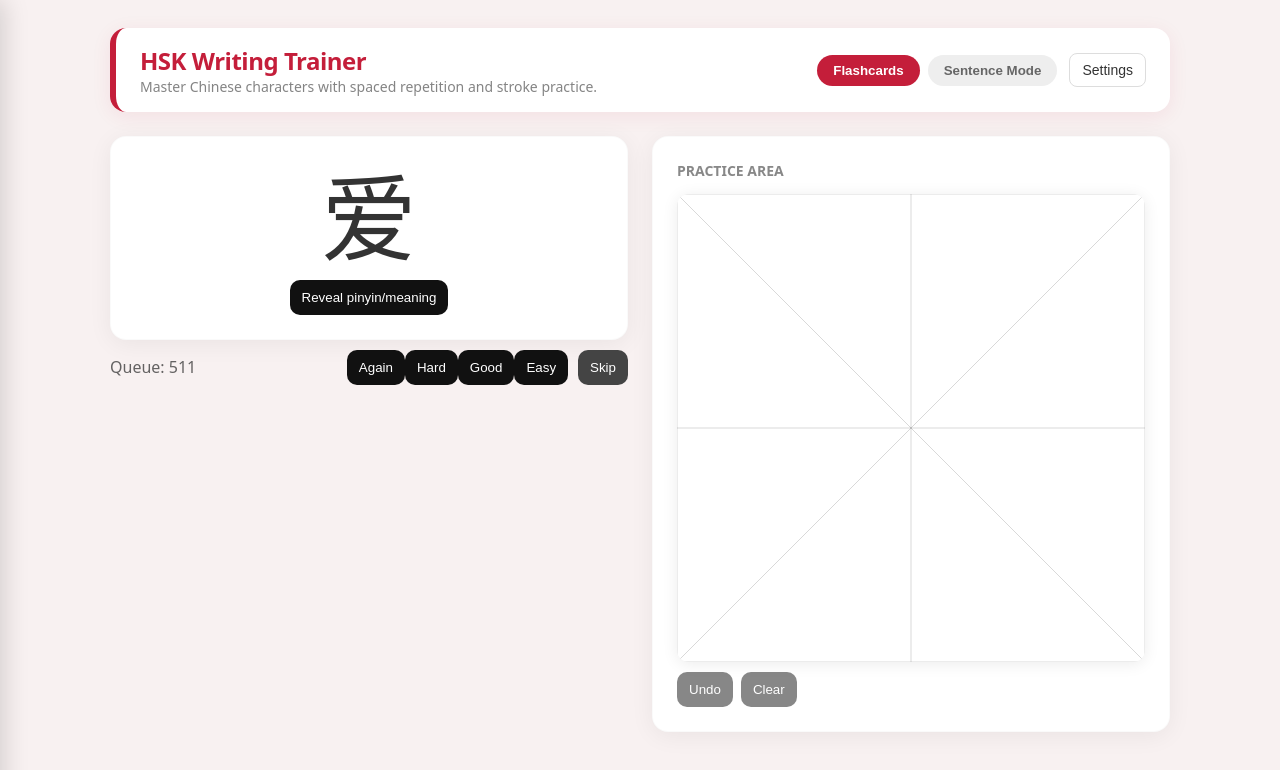
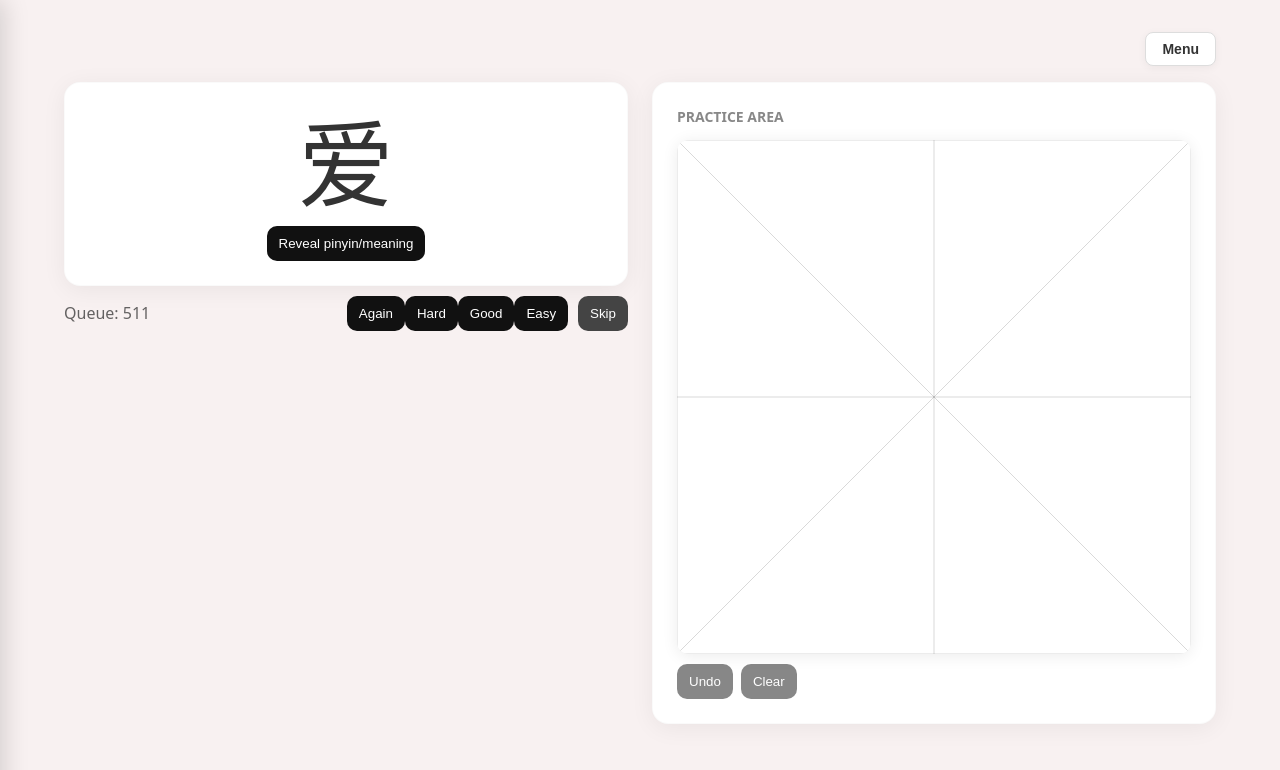
Before and after one commit to nis057489/hsk-3.0-writing-trainer, a React (Vite) app: page / in a window 1280 px wide. Shown: the top 770 px of the page. Built offline with nearby package versions, Linux system fonts and the light colour scheme; the HTML template or start-up script is replaced by a standard one.

Commit message:
qs
Signed-off-by: Nicholas Smith <nicholas@nbembedded.com>

```diff
--- a/src/App.tsx
+++ b/src/App.tsx
@@ -44,6 +44,7 @@ export default function App() {
     const [selectedPos, setSelectedPos] = useState<string[]>([]);
     const [isDrawerOpen, setIsDrawerOpen] = useState(false);
     const [characterMode, setCharacterMode] = useState<'simplified' | 'traditional'>('simplified');
+    const [leftHanded, setLeftHanded] = useState(false);
 
     // Filtered pool
     const filteredCards = useMemo(() => {
@@ -113,19 +114,40 @@ export default function App() {
 
     return (
         <div className="app">
-            <header className="header">
-                <div>
-                    <h1>HSK Writing Trainer</h1>
-                    <p>Master Chinese characters with spaced repetition and stroke practice.</p>
+            <div style={{ display: "flex", justifyContent: "flex-end", marginBottom: 16 }}>
+                <button
+                    onClick={() => setIsDrawerOpen(true)}
+                    style={{
+                        background: "white",
+                        border: "1px solid #ddd",
+                        borderRadius: "8px",
+                        padding: "8px 16px",
+                        cursor: "pointer",
+                        fontSize: "14px",
+                        color: "#333",
+                        fontWeight: "bold",
+                        boxShadow: "0 2px 8px rgba(0,0,0,0.05)"
+                    }}
+                >
+                    Menu
+                </button>
             </div>
-                <div style={{ display: "flex", gap: 12, alignItems: "center" }}>
+
+            <Drawer isOpen={isDrawerOpen} onClose={() => setIsDrawerOpen(false)} title="Menu">
+                <div style={{ marginBottom: 24 }}>
+                    <h2 style={{ margin: "0 0 8px 0", color: "var(--primary-red)", fontSize: 20 }}>HSK Writing Trainer</h2>
+                    <p style={{ margin: 0, fontSize: 14, opacity: 0.6 }}>Master Chinese characters.</p>
+                </div>
+
+                <div className="filter-section">
+                    <h3>Mode</h3>
                     <div style={{ display: "flex", gap: 8 }}>
                         <button
-                            className={mode === 'flashcard' ? 'active' : ''}
-                            onClick={() => setMode('flashcard')}
+                            onClick={() => { setMode('flashcard'); setIsDrawerOpen(false); }}
                             style={{
-                                padding: "8px 16px",
-                                borderRadius: "20px",
+                                flex: 1,
+                                padding: "8px",
+                                borderRadius: "8px",
                                 border: "none",
                                 background: mode === 'flashcard' ? "var(--primary-red)" : "#eee",
                                 color: mode === 'flashcard' ? "white" : "#666",
@@ -136,11 +158,11 @@ export default function App() {
                             Flashcards
                         </button>
                         <button
-                            className={mode === 'sentence' ? 'active' : ''}
-                            onClick={() => setMode('sentence')}
+                            onClick={() => { setMode('sentence'); setIsDrawerOpen(false); }}
                             style={{
-                                padding: "8px 16px",
-                                borderRadius: "20px",
+                                flex: 1,
+                                padding: "8px",
+                                borderRadius: "8px",
                                 border: "none",
                                 background: mode === 'sentence' ? "var(--primary-red)" : "#eee",
                                 color: mode === 'sentence' ? "white" : "#666",
@@ -148,27 +170,23 @@ export default function App() {
                                 fontWeight: "bold"
                             }}
                         >
-                            Sentence Mode
+                            Sentence
                         </button>
                     </div>
-                    <button
-                        onClick={() => setIsDrawerOpen(true)}
-                        style={{
-                            background: "none",
-                            border: "1px solid #ddd",
-                            borderRadius: "8px",
-                            padding: "8px 12px",
-                            cursor: "pointer",
-                            fontSize: "14px",
-                            color: "#333"
-                        }}
-                    >
-                        Settings
-                    </button>
                 </div>
-            </header>
 
-            <Drawer isOpen={isDrawerOpen} onClose={() => setIsDrawerOpen(false)} title="Settings">
+                <div className="filter-section">
+                    <h3>Layout</h3>
+                    <label style={{ display: "flex", alignItems: "center", gap: 8, fontSize: 14, cursor: "pointer" }}>
+                        <input
+                            type="checkbox"
+                            checked={leftHanded}
+                            onChange={(e) => setLeftHanded(e.target.checked)}
+                        />
+                        Left Handed Mode
+                    </label>
+                </div>
+
                 <div className="filter-section">
                     <h3>Levels</h3>
                     <div className="filter-group">
@@ -254,11 +272,16 @@ export default function App() {
             </Drawer>
 
             {mode === 'flashcard' ? (
-                <div className="grid">
-                    <main style={{ gridColumn: "1 / -1", display: "grid", gridTemplateColumns: "repeat(auto-fit, minmax(350px, 1fr))", gap: 24 }}>
+                <div className="practice-container" style={{
+                    display: "flex",
+                    flexDirection: leftHanded ? "row-reverse" : "row",
+                    flexWrap: "wrap",
+                    gap: 24,
+                    alignItems: "start"
+                }}>
                     {card ? (
                         <>
-                                <div>
+                            <div style={{ flex: "1 1 300px" }}>
                                 <Flashcard
                                     card={{
                                         ...card,
@@ -270,9 +293,9 @@ export default function App() {
                                 <Toolbar onGrade={grade} onNext={advance} remaining={remaining} />
                             </div>
 
-                                <div className="card" style={{ display: "flex", flexDirection: "column" }}>
+                            <div className="card" style={{ flex: "1 1 300px", display: "flex", flexDirection: "column" }}>
                                 <h3 style={{ marginTop: 0, color: "#888", fontSize: 14, textTransform: "uppercase" }}>Practice Area</h3>
-                                    <div style={{ flex: 1, minHeight: 300 }}>
+                                <div style={{ flex: 1, minHeight: 400 }}>
                                     <DrawingPad
                                         tracingMode={tracingMode}
                                         character={characterMode === 'traditional' ? (card.traditional || card.hanzi) : card.hanzi}
@@ -281,12 +304,11 @@ export default function App() {
                             </div>
                         </>
                     ) : (
-                            <div className="card" style={{ textAlign: "center", padding: 40, gridColumn: "1 / -1" }}>
+                        <div className="card" style={{ textAlign: "center", padding: 40, width: "100%" }}>
                             <h3>No cards found</h3>
                             <p>Try adjusting your filters in Settings to see more words.</p>
                         </div>
                     )}
-                    </main>
                 </div>
             ) : (
                 <div style={{ maxWidth: 900, margin: "0 auto" }}>
@@ -313,7 +335,7 @@ export default function App() {
                     ) : (
                         <div style={{ display: "grid", gridTemplateColumns: "repeat(auto-fill, minmax(150px, 1fr))", gap: 16 }}>
                             {sentenceText.split("").map((char, i) => (
-                                <div key={i} className="card" style={{ padding: 12, aspectRatio: "1/1" }}>
+                                <div key={i} className="card" style={{ padding: 12 }}>
                                     <DrawingPad tracingMode={tracingMode} character={char} />
                                 </div>
                             ))}
--- a/src/components/DrawingPad.tsx
+++ b/src/components/DrawingPad.tsx
@@ -104,7 +104,7 @@ export function DrawingPad(props: { size?: number; showGrid?: boolean; tracingMo
         ctx.lineCap = "round";
         ctx.lineJoin = "round";
         ctx.strokeStyle = "#111";
-        ctx.lineWidth = 10 * dpr; // Fixed width or relative? Fixed is probably better for feel.
+        ctx.lineWidth = (canvasSize / 30) * dpr;
 
         for (const stroke of strokes) {
             if (stroke.length < 2) continue;
@@ -155,7 +155,7 @@ export function DrawingPad(props: { size?: number; showGrid?: boolean; tracingMo
             ctx.save();
             ctx.fillStyle = "#111";
             ctx.beginPath();
-            ctx.arc(pt.x * s, pt.y * s, 5 * dpr, 0, Math.PI * 2);
+            ctx.arc(pt.x * s, pt.y * s, (canvasSize / 60) * dpr, 0, Math.PI * 2);
             ctx.fill();
             ctx.restore();
         };
@@ -179,7 +179,7 @@ export function DrawingPad(props: { size?: number; showGrid?: boolean; tracingMo
             ctx.lineCap = "round";
             ctx.lineJoin = "round";
             ctx.strokeStyle = "#111";
-            ctx.lineWidth = 10 * dpr;
+            ctx.lineWidth = (canvasSize / 30) * dpr;
             ctx.beginPath();
             ctx.moveTo(a.x * s, a.y * s);
             ctx.lineTo(b.x * s, b.y * s);
--- a/src/index.css
+++ b/src/index.css
@@ -18,9 +18,16 @@
 }
 
 .app {
-    max-width: 1100px;
+    max-width: 100%;
     margin: 0 auto;
-    padding: 20px;
+    padding: 16px;
+}
+
+@media (min-width: 1200px) {
+    .app {
+        max-width: 1200px;
+        padding: 24px;
+    }
 }
 
 .header {
```
Lines whose indentation alone changed are shown as unchanged.
